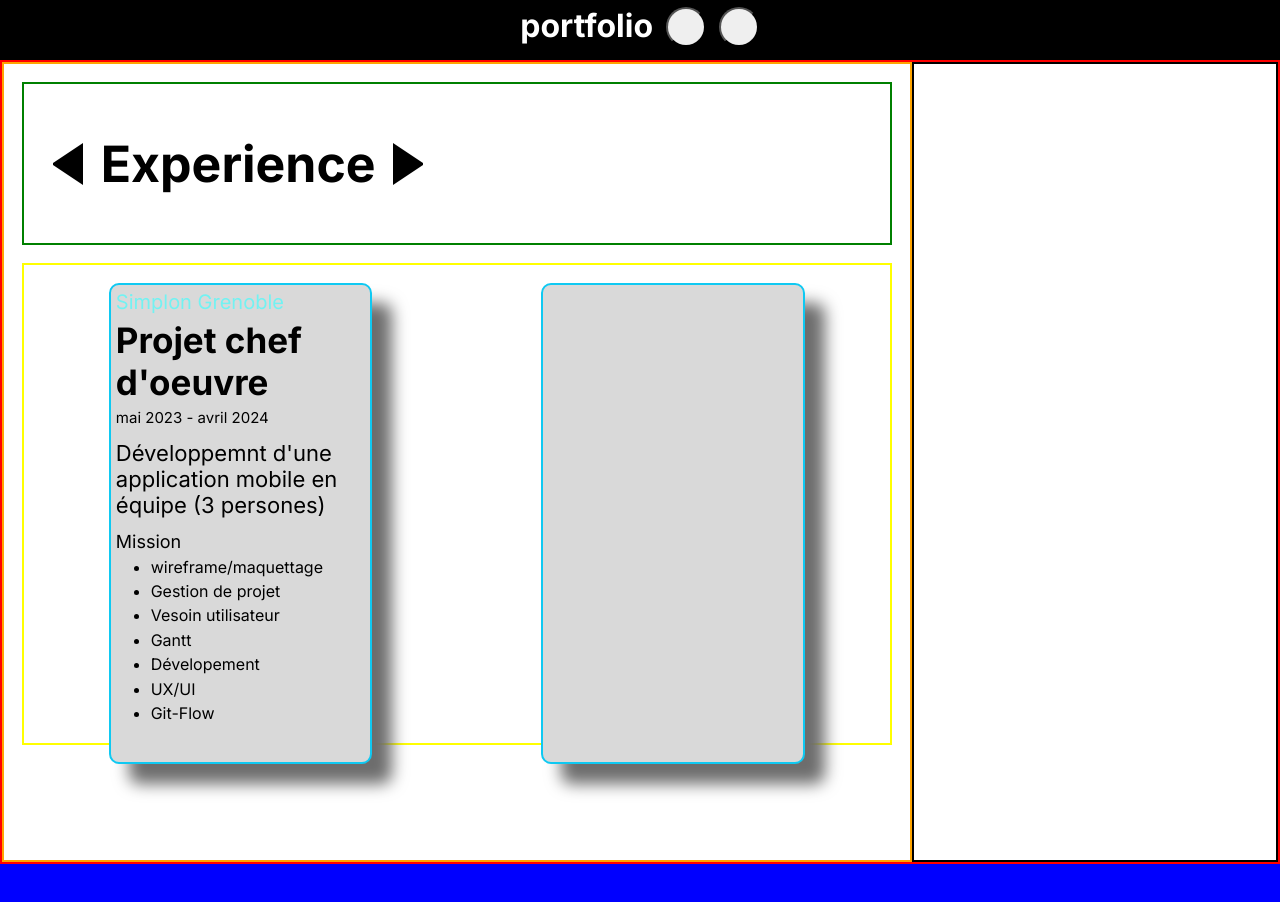
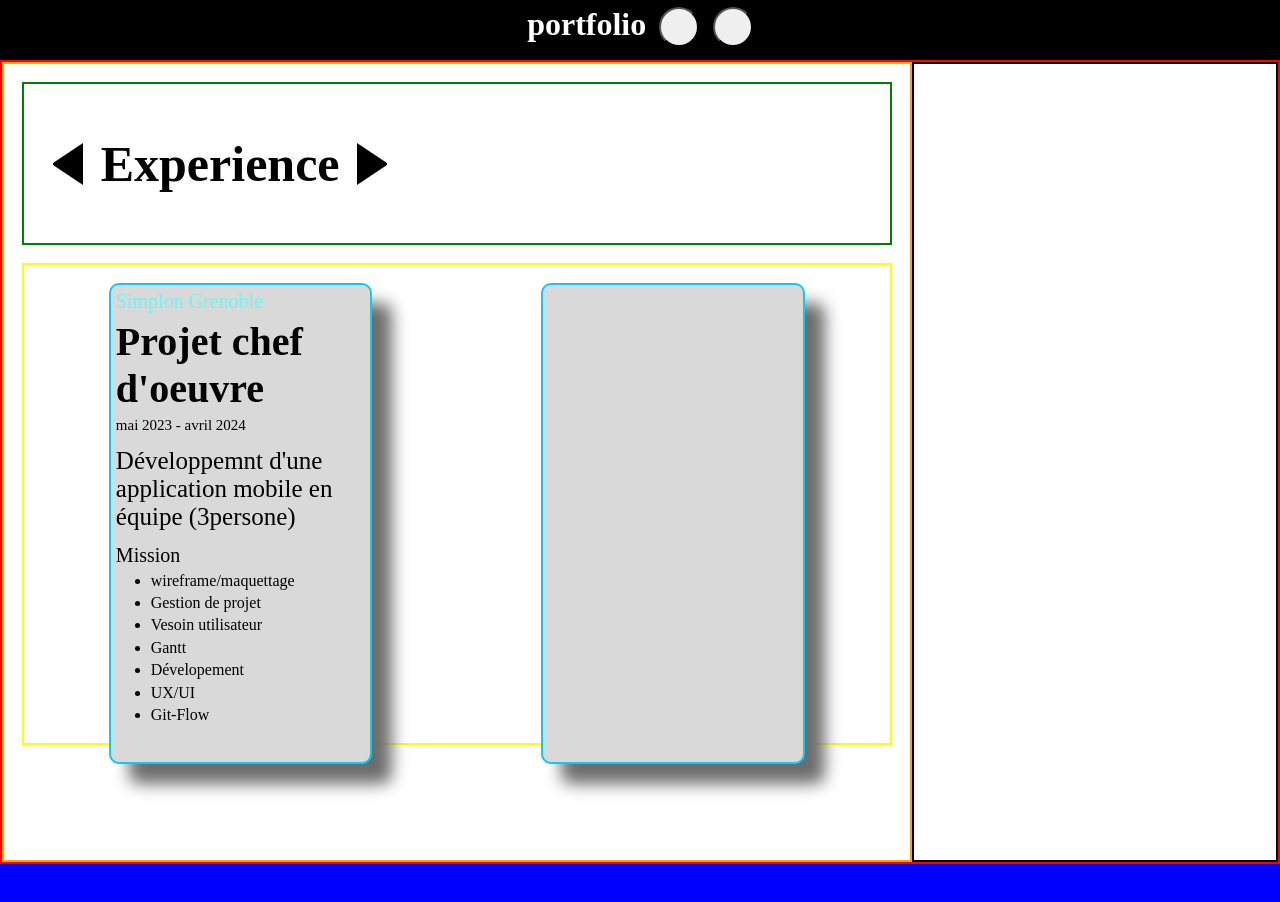
Before and after one commit to Lefentome38/portfolio, an Angular app: page / in a window 1280 px wide. Shown: the top 902 px of the page. Built offline with nearby package versions, Linux system fonts and the light colour scheme.

Commit message:
Revert "rajout de la police"
This reverts commit fd5e8720e84da8ffea91168cb5d64d8604174cee.

```diff
--- a/src/app/app.component.html
+++ b/src/app/app.component.html
@@ -17,10 +17,10 @@
     <div class="conteinerCard">
       <div class="card"><p></p>
         <p style="color: #72F2F2; font-size: 20px;">Simplon Grenoble</p>
-        <h3 style="font-size: 35px;">Projet chef d'oeuvre</h3>
+        <h3 style="font-size: 40px;">Projet chef d'oeuvre</h3>
         <p style="font-size: 15px;">mai 2023 - avril 2024</p>
-        <p style="font-size: 22px; margin: 5% 2% 5% 2%;">Développemnt d'une application mobile en équipe (3 persones)</p>
-        <p style="margin-bottom: 0; font-size: 18px;">Mission</p>
+        <p style="font-size: 25px; margin: 5% 2% 5% 2%;">Développemnt d'une application mobile en équipe (3persone)</p>
+        <p style="margin-bottom: 0; font-size: 20px;">Mission</p>
         <ul>
           <li>wireframe/maquettage</li>
           <li>Gestion de projet</li>
--- a/src/index.html
+++ b/src/index.html
@@ -6,9 +6,6 @@
   <base href="/">
   <meta name="viewport" content="width=device-width, initial-scale=1">
   <link rel="icon" type="image/x-icon" href="favicon.ico">
-  <link rel="preconnect" href="https://fonts.googleapis.com">
-  <link rel="preconnect" href="https://fonts.gstatic.com" crossorigin>
-  <link href="https://fonts.googleapis.com/css2?family=Inter:ital,opsz,wght@0,14..32,100..900;1,14..32,100..900&family=Lora:ital,wght@0,400..700;1,400..700&display=swap" rel="stylesheet">
 </head>
 <body>
   <app-root></app-root>
--- a/src/styles.scss
+++ b/src/styles.scss
@@ -5,6 +5,8 @@ body {
   // border: solid red 1px;
 }
 
-* {font-family: "Inter";}
+p {
+  text-align: center;
+}
 
 // * {border: solid 1px;}
```
